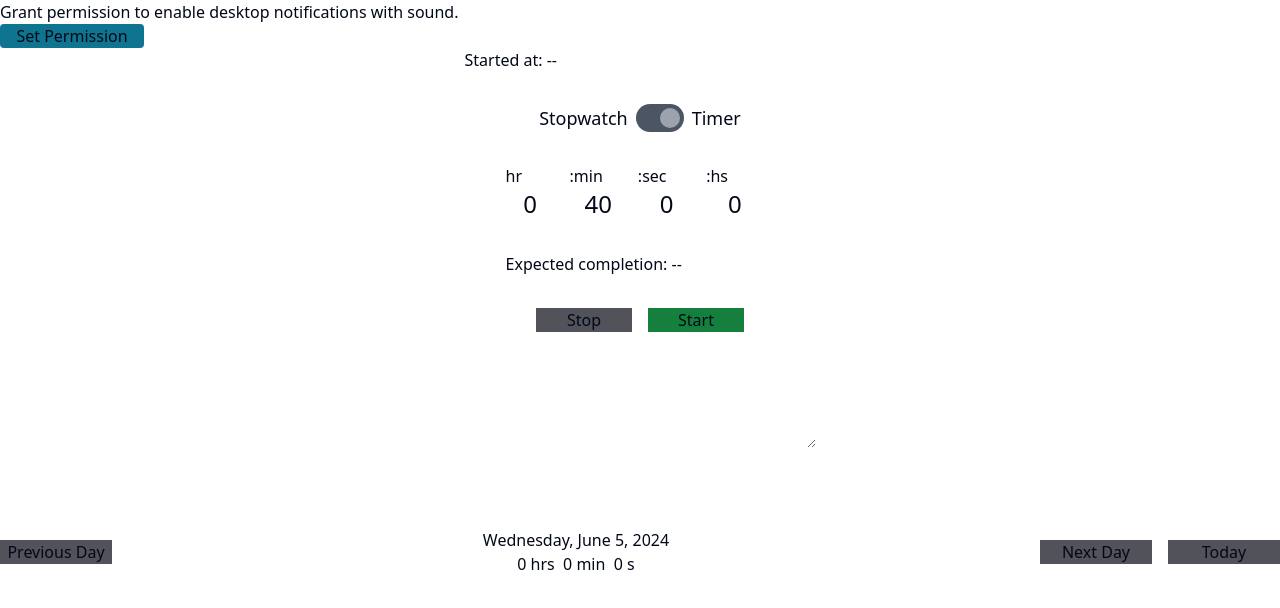
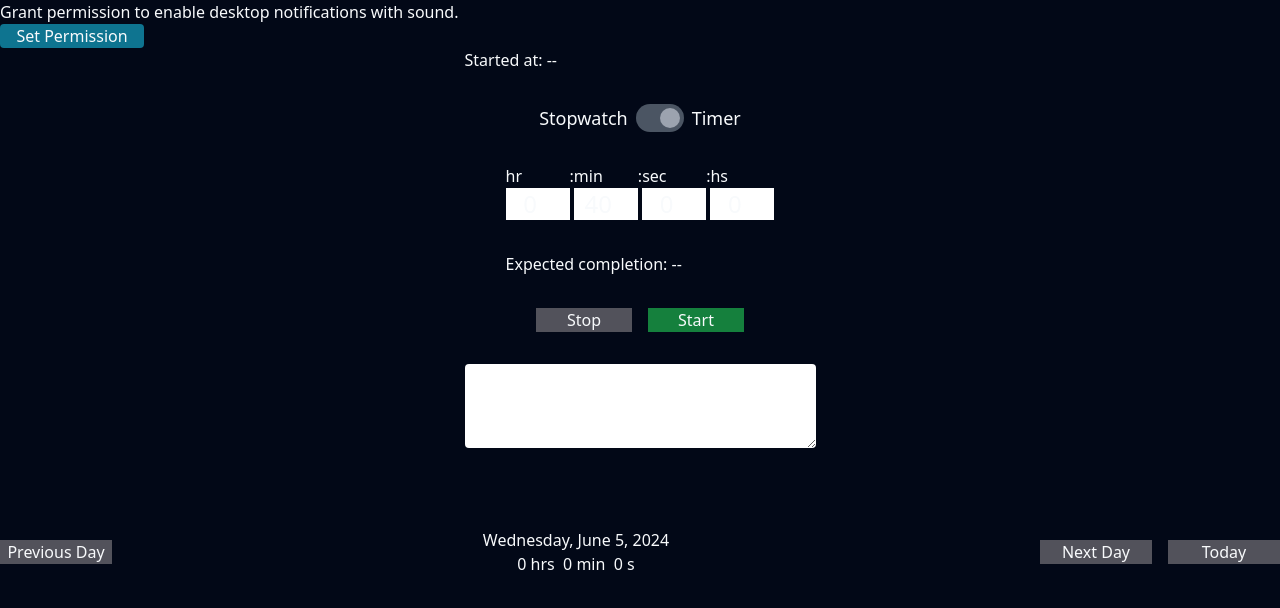
Before and after one commit to ermartinez13/Slow-UP, a React (Vite) app: page / in a window 1280 px wide. Shown: the top 608 px of the page. Built offline with nearby package versions, Linux system fonts and the light colour scheme.

Commit message:
feat: enable dark mode

```diff
--- a/src/App.tsx
+++ b/src/App.tsx
@@ -4,6 +4,7 @@
 import { WorkEntry } from "./models";
 import { useLocalStorage } from "./hooks/use-local-storage";
 import { CurrentEntry } from "./components/CurrentEntry";
+import { ThemeProvider } from "@/components/Theme";
 
 const INITIAL_ENTRIES: WorkEntry[] = [];
 
@@ -31,6 +32,7 @@
   };
 
   return (
+    <ThemeProvider defaultTheme="dark" storageKey="vite-ui-theme">
       <main className="grid gap-y-20">
         <section>
           <NotificationsPermission />
@@ -44,6 +46,7 @@
           />
         </section>
       </main>
+    </ThemeProvider>
   );
 }
 
--- /dev/null
+++ b/src/components/Theme/ThemeProvider.tsx
@@ -0,0 +1,73 @@
+import { createContext, useContext, useEffect, useState } from "react";
+
+type Theme = "dark" | "light" | "system";
+
+type ThemeProviderProps = {
+  children: React.ReactNode;
+  defaultTheme?: Theme;
+  storageKey?: string;
+};
+
+type ThemeProviderState = {
+  theme: Theme;
+  setTheme: (theme: Theme) => void;
+};
+
+const initialState: ThemeProviderState = {
+  theme: "system",
+  setTheme: () => null,
+};
+
+const ThemeProviderContext = createContext<ThemeProviderState>(initialState);
+
+export function ThemeProvider({
+  children,
+  defaultTheme = "system",
+  storageKey = "vite-ui-theme",
+  ...props
+}: ThemeProviderProps) {
+  const [theme, setTheme] = useState<Theme>(
+    () => (localStorage.getItem(storageKey) as Theme) || defaultTheme
+  );
+
+  useEffect(() => {
+    const root = window.document.documentElement;
+
+    root.classList.remove("light", "dark");
+
+    if (theme === "system") {
+      const systemTheme = window.matchMedia("(prefers-color-scheme: dark)")
+        .matches
+        ? "dark"
+        : "light";
+
+      root.classList.add(systemTheme);
+      return;
+    }
+
+    root.classList.add(theme);
+  }, [theme]);
+
+  const value = {
+    theme,
+    setTheme: (theme: Theme) => {
+      localStorage.setItem(storageKey, theme);
+      setTheme(theme);
+    },
+  };
+
+  return (
+    <ThemeProviderContext.Provider {...props} value={value}>
+      {children}
+    </ThemeProviderContext.Provider>
+  );
+}
+
+export const useTheme = () => {
+  const context = useContext(ThemeProviderContext);
+
+  if (context === undefined)
+    throw new Error("useTheme must be used within a ThemeProvider");
+
+  return context;
+};
--- /dev/null
+++ b/src/components/Theme/index.ts
@@ -0,0 +1 @@
+export * from "./ThemeProvider";
```
Lines whose indentation alone changed are shown as unchanged.
